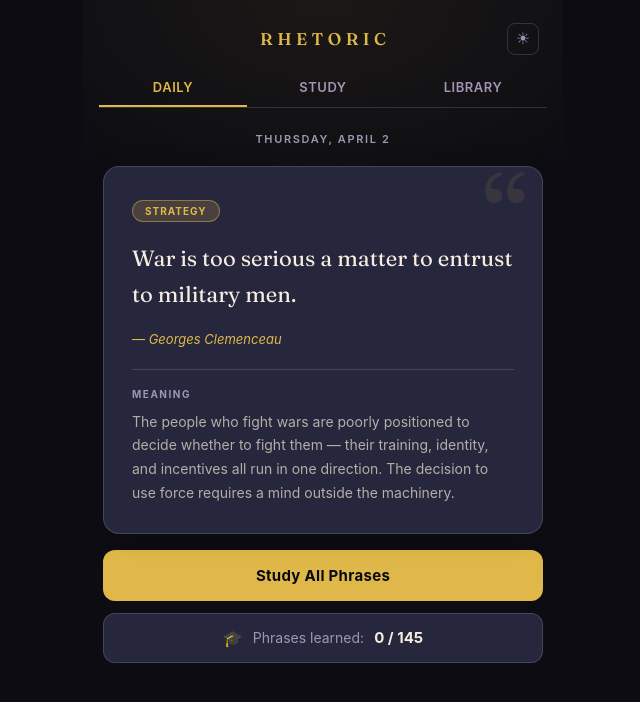
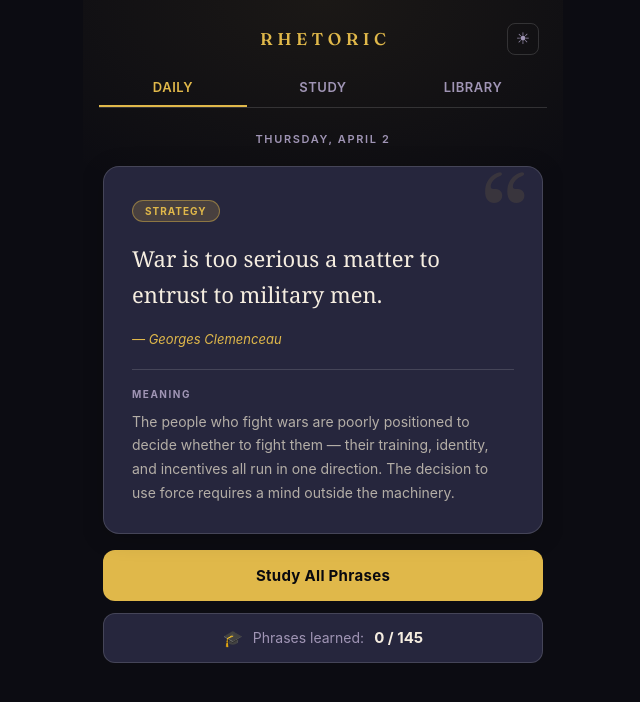
Before and after one commit to EMCL-Justin/rhetoric, a React (Vite) app: page / in a window 1280 px wide. Shown: the top 702 px of the page, without its empty margins (317-957 px from the left). Built offline with nearby package versions, Linux system fonts and the light colour scheme.

Commit message:
Revert reading text to Georgia for crisp Windows rendering; keep Fraunces for wordmark and ornaments only

```diff
--- a/src/index.css
+++ b/src/index.css
@@ -21,7 +21,10 @@
   --border:       rgba(255,255,255,0.14);
   --radius:       16px;
   --glow:         rgba(224,184,74,0.07);
-  --serif:        'Fraunces', Georgia, 'Times New Roman', serif;
+  /* Display serif: decorative elements only (wordmark, ornaments).
+     Reading text stays on Georgia — it's hinted for Windows screens and stays crisp. */
+  --serif-display: 'Fraunces', Georgia, serif;
+  --serif:         Georgia, 'Times New Roman', serif;
 }
 
 [data-theme="light"] {
@@ -73,7 +76,7 @@ html, body, #root {
   position: relative;
 }
 .header-wordmark {
-  font-family: var(--serif);
+  font-family: var(--serif-display);
   font-size: 17px;
   font-weight: 550;
   letter-spacing: 0.26em;
@@ -210,7 +213,7 @@ html, body, #root {
   position: absolute;
   top: -6px;
   right: 14px;
-  font-family: var(--serif);
+  font-family: var(--serif-display);
   font-size: 110px;
   line-height: 1;
   color: var(--gold);
@@ -362,7 +365,7 @@ html, body, #root {
   position: absolute;
   top: -4px;
   left: 18px;
-  font-family: var(--serif);
+  font-family: var(--serif-display);
   font-size: 96px;
   line-height: 1;
   color: var(--gold);
```
